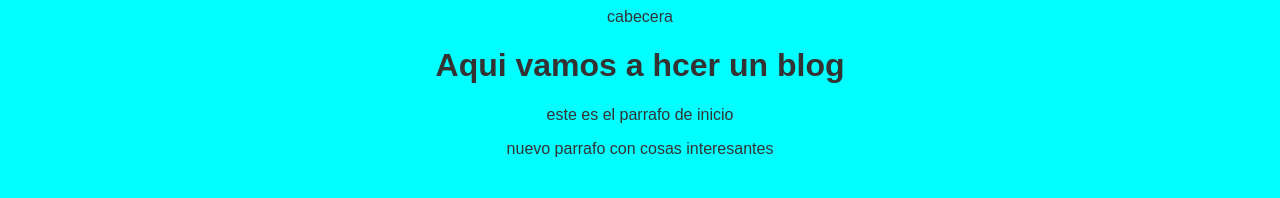
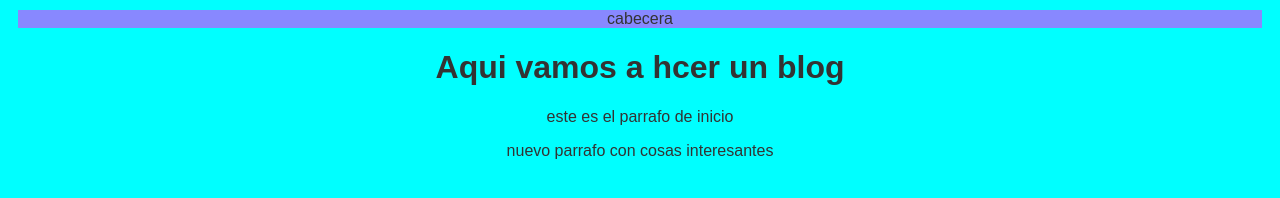
Before and after one commit to ADG-CESM/Prueba_git, a plain HTML site: page blogpost.html in a window 1280 px wide. Drawn offline with Linux system fonts and the light colour scheme.

Commit message:
finalizada cabecera con fondo lila

```diff
--- a/css/estilos.css
+++ b/css/estilos.css
@@ -6,3 +6,7 @@
 body{
     background-color: aqua;
 }
+#cabecera{
+    background: #88f;
+    margin:10px;
+}
```
